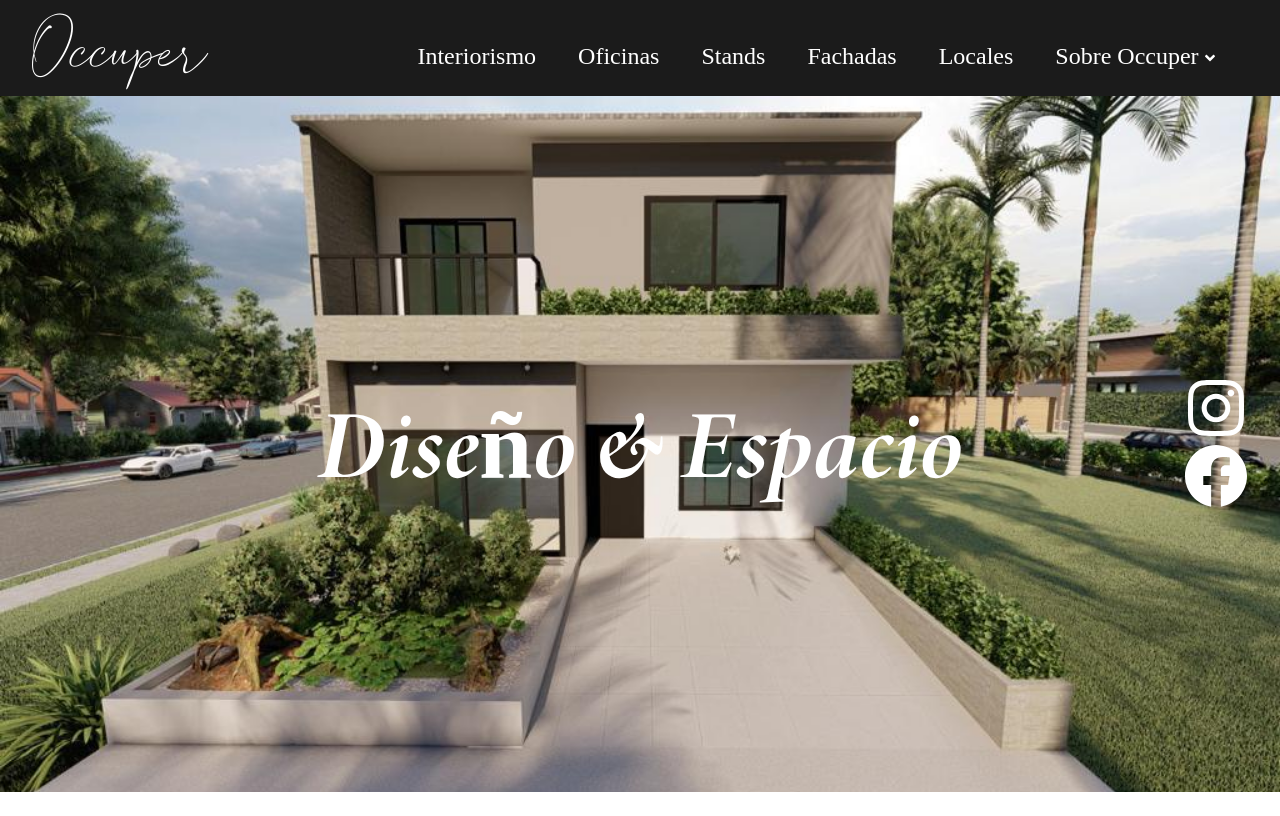
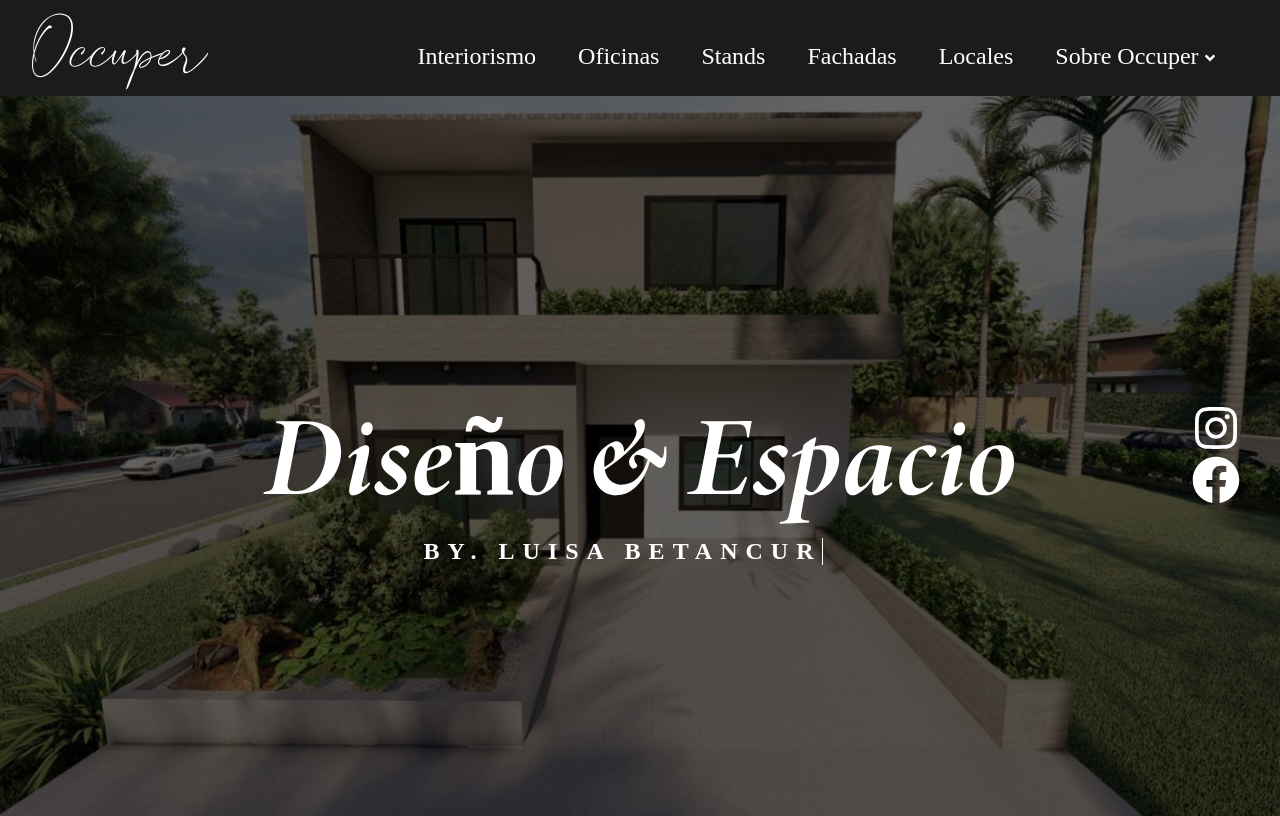
Before and after one commit to SoyChechoGonzalez/Ocuper, a React (Create React App) app: page / in a window 1280 px wide. Built offline with nearby package versions, Linux system fonts and the light colour scheme.

Commit message:
Se añade typewriter y se opaca un poco la imagen del hero

```diff
--- a/src/components/Header/Header.css
+++ b/src/components/Header/Header.css
@@ -61,7 +61,7 @@ nav ul ul {
   opacity: 0;
   visibility: hidden;
   transition: 0.6s;
-  z-index: 1;
+  z-index: 11;
 }
 
 nav ul li:hover > ul {
--- a/src/components/Hero/Hero.css
+++ b/src/components/Hero/Hero.css
@@ -1,3 +1,7 @@
+:root {
+  --main-bg-color: cyan;
+}
+
 @font-face {
   font-family: "MinionVariableConcept-Italic";
   src: url(../../assets/fonts/MinionVariableConcept-Italic.otf);
@@ -9,13 +13,27 @@
   display: flex;
   position: absolute;
   width: 100%;
-  height: 87%;
+  height: 90%;
   justify-content: center;
   align-items: center;
 }
+.hero:after {
+  content: "";
+  position: absolute;
+  top: 0;
+  left: 0;
+  width: 100%;
+  height: 100%;
+  background: rgba(0, 0, 0, 0.6);
+  z-index: 1;
+}
+.hero__content {
+  z-index: 11;
+}
 .hero__content h1 {
+  filter: invert(#fff);
   color: #fff;
-  font-size: 6rem;
+  font-size: 7rem;
   font-family: "MinionVariableConcept-Italic";
 }
 
@@ -23,6 +41,7 @@
   position: absolute;
   /* font-size: 1.8rem; */
   padding-left: 90%;
+  z-index: 11;
 }
 
 .social ul {
@@ -34,3 +53,39 @@
   color: #fff;
   background-size: 2rem;
 }
+.social ul li a:hover {
+  color: var(--main-bg-color);
+}
+
+.typewriter {
+  position: absolute;
+  transform: translate(10rem, 0rem);
+  text-transform: uppercase;
+  letter-spacing: 0.5rem;
+  color: transparent;
+  font-size: 1.5rem;
+}
+
+.typewriter:before {
+  content: attr(dataText);
+  position: absolute;
+  width: 100%;
+  height: 100%;
+  color: #fff;
+  overflow: hidden;
+  border-right: 1px solid #fff;
+  animation: type 10s steps(18) infinite;
+  white-space: nowrap;
+}
+
+@keyframes type {
+  0% {
+    width: 0;
+  }
+  50% {
+    width: 100%;
+  }
+  100% {
+    width: 0;
+  }
+}
--- a/src/components/Hero/Hero.jsx
+++ b/src/components/Hero/Hero.jsx
@@ -8,17 +8,26 @@ const Hero = () => {
       <section className="hero">
         <article className="hero__content">
           <h1>Diseño & Espacio</h1>
+          <h2 className="typewriter" dataText="By. Luisa Betancur">
+            By. Luisa Betancur
+          </h2>
         </article>
         <article className="social">
           <ul>
             <li>
-              <a href="/" className="FaInstagram">
-                <FaInstagram size="4rem" />
+              <a
+                href="https://www.instagram.com/disenoespacios.luisab/"
+                className="FaInstagram"
+              >
+                <FaInstagram size="3rem" />
               </a>
             </li>
             <li>
-              <a href="/" className="FaFacebook">
-                <FaFacebook size="4rem" />
+              <a
+                href="https://www.instagram.com/disenoespacios.luisab/"
+                className="FaFacebook"
+              >
+                <FaFacebook size="3rem" />
               </a>
             </li>
           </ul>
```
Also changed, not shown: public/main.js (+0 -34 lines).
